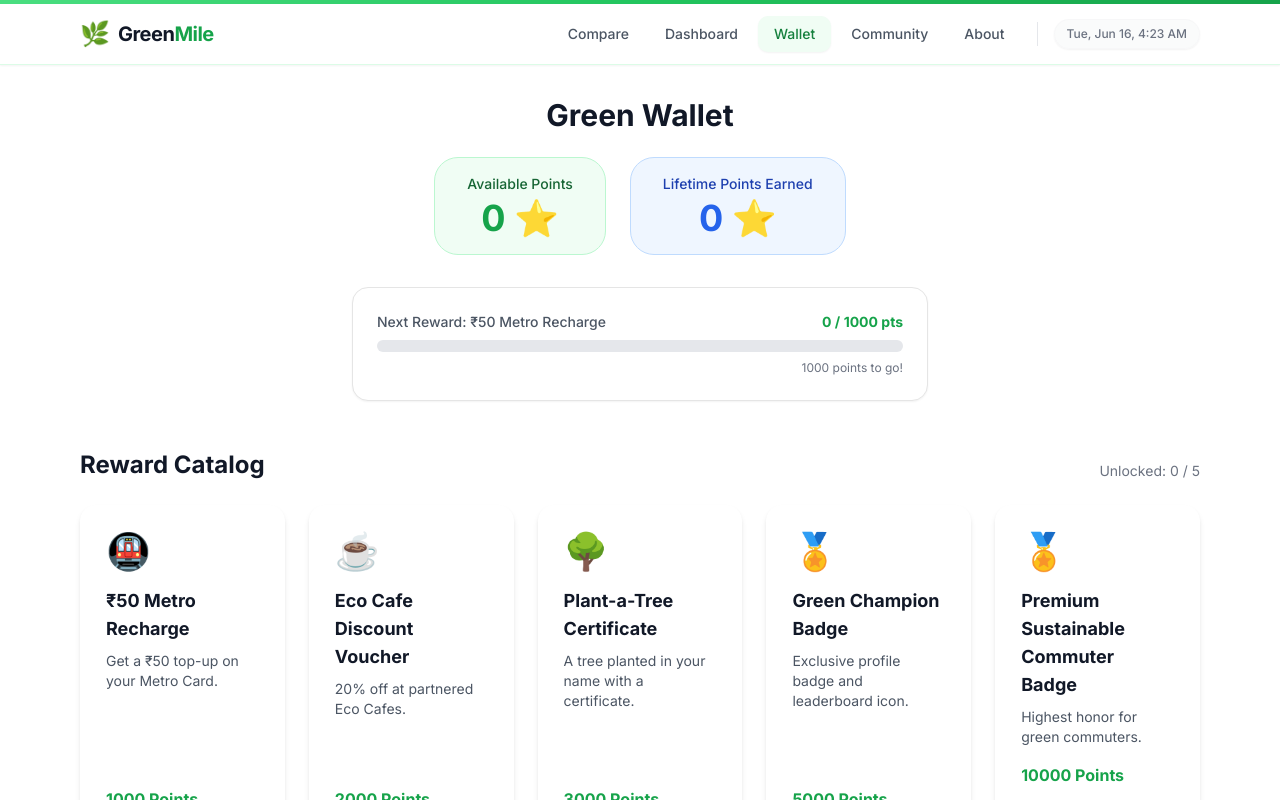
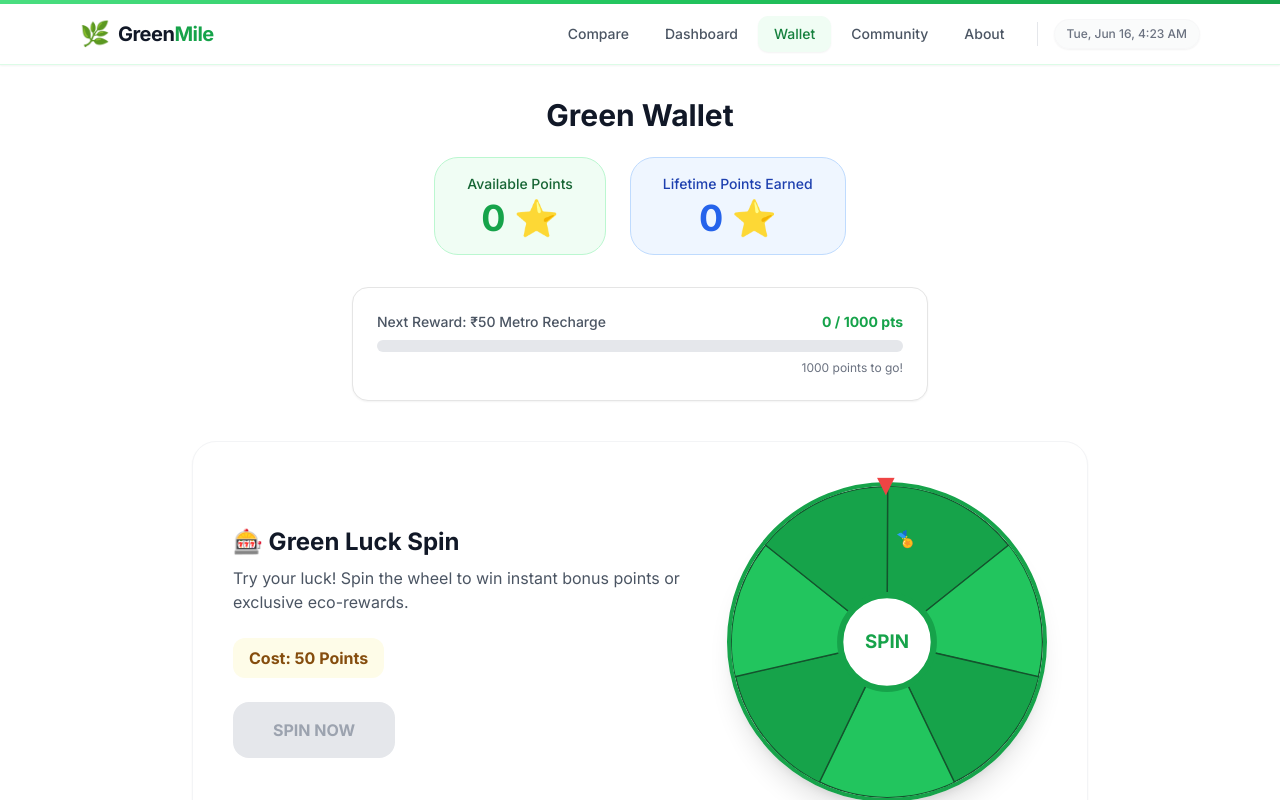
Before and after one commit to Prasanna-19-gnana/greenmile, a Next.js app: page /wallet in a window 1280 px wide. Shown: the top 800 px of the page. Built offline with nearby package versions, Linux system fonts and the light colour scheme.

Commit message:
feat: implement Luck Spin wheel inside green wallet

```diff
--- a/src/app/wallet/page.tsx
+++ b/src/app/wallet/page.tsx
@@ -11,12 +11,29 @@ const REWARD_TIERS = [
   { id: 5, title: 'Premium Sustainable Commuter Badge', points_required: 10000, description: 'Highest honor for green commuters.' }
 ];
 
+const SPIN_COST = 50;
+
+const SPIN_PRIZES = [
+  { title: 'No Reward', prob: 45, type: 'none', icon: '😢' },
+  { title: '+20 Bonus Points', prob: 20, type: 'points', value: 20, icon: '⭐' },
+  { title: '+50 Bonus Points', prob: 15, type: 'points', value: 50, icon: '🌟' },
+  { title: '₹50 Metro Recharge', prob: 8, type: 'reward', icon: '🚇' },
+  { title: 'Eco Cafe Discount', prob: 5, type: 'reward', icon: '☕' },
+  { title: 'Plant-a-Tree Certificate', prob: 5, type: 'reward', icon: '🌳' },
+  { title: 'Green Champion Badge', prob: 2, type: 'reward', icon: '🏅' },
+];
+
 export default function Wallet() {
   const [balance, setBalance] = useState(0);
   const [lifetimePoints, setLifetimePoints] = useState(0);
   const [claimedRewards, setClaimedRewards] = useState<number[]>([]);
   const [loading, setLoading] = useState(true);
   const [message, setMessage] = useState('');
+
+  // Spin State
+  const [isSpinning, setIsSpinning] = useState(false);
+  const [spinRotation, setSpinRotation] = useState(0);
+  const [spinHistory, setSpinHistory] = useState<any[]>([]);
 
   const fetchWalletData = () => {
     try {
@@ -25,9 +42,13 @@ export default function Wallet() {
       const claimedJson = localStorage.getItem('greenmile_rewards_claimed');
       const claimed = claimedJson ? JSON.parse(claimedJson) : [];
 
+      const historyJson = localStorage.getItem('greenmile_luck_spin_history');
+      const spinHist = historyJson ? JSON.parse(historyJson) : [];
+
       setBalance(currentBalance);
       setLifetimePoints(totalLifetime);
       setClaimedRewards(claimed);
+      setSpinHistory(spinHist);
     } catch (error) {
       console.error('Error fetching wallet:', error);
     } finally {
@@ -38,6 +59,11 @@ export default function Wallet() {
   useEffect(() => {
     fetchWalletData();
   }, []);
+
+  const showToast = (msg: string) => {
+    setMessage(msg);
+    setTimeout(() => setMessage(''), 4000);
+  };
 
   const handleRedeem = (rewardId: number) => {
     const reward = REWARD_TIERS.find(r => r.id === rewardId);
@@ -50,13 +76,82 @@ export default function Wallet() {
       localStorage.setItem('greenmile_wallet_points', newBalance.toString());
       localStorage.setItem('greenmile_rewards_claimed', JSON.stringify(newClaimed));
 
-      setMessage(`Success: You unlocked ${reward.title}!`);
+      showToast(`Success: You unlocked ${reward.title}!`);
       fetchWalletData();
     } else {
-      setMessage(`Error: You need ${reward.points_required - balance} more points to unlock this reward.`);
+      showToast(`Error: You need ${reward.points_required - balance} more points to unlock this reward.`);
+    }
+  };
+
+  const handleSpin = () => {
+    if (balance < SPIN_COST || isSpinning) return;
+
+    // Deduct 50 points immediately
+    const newBalance = balance - SPIN_COST;
+    setBalance(newBalance);
+    localStorage.setItem('greenmile_wallet_points', newBalance.toString());
+
+    const pointsSpent = parseInt(localStorage.getItem('greenmile_points_spent') || '0', 10);
+    localStorage.setItem('greenmile_points_spent', (pointsSpent + SPIN_COST).toString());
+
+    setIsSpinning(true);
+    setMessage('');
+
+    // Determine Result
+    const rand = Math.random() * 100;
+    let cumulativeProb = 0;
+    let selectedPrize = SPIN_PRIZES[0];
+    let prizeIndex = 0;
+
+    for (let i = 0; i < SPIN_PRIZES.length; i++) {
+      cumulativeProb += SPIN_PRIZES[i].prob;
+      if (rand <= cumulativeProb) {
+        selectedPrize = SPIN_PRIZES[i];
+        prizeIndex = i;
+        break;
+      }
     }
 
-    setTimeout(() => setMessage(''), 3000);
+    // Animate Wheel
+    // 5 full rotations (1800deg) + the offset for the selected prize slice
+    const sliceAngle = 360 / SPIN_PRIZES.length;
+    // We want the selected slice to land at the top (0 or 360 deg)
+    // The prize's center is at: prizeIndex * sliceAngle + (sliceAngle / 2)
+    // To put it at the top (which we'll define as 0deg or top of the wheel), we rotate backwards by its center
+    const targetOffset = 360 - (prizeIndex * sliceAngle + (sliceAngle / 2));
+    const newRotation = spinRotation + 1800 + targetOffset - (spinRotation % 360);
+
+    setSpinRotation(newRotation);
+
+    setTimeout(() => {
+      setIsSpinning(false);
+
+      // Process Result
+      if (selectedPrize.type === 'points' && selectedPrize.value) {
+        const afterWinBalance = newBalance + selectedPrize.value;
+        localStorage.setItem('greenmile_wallet_points', afterWinBalance.toString());
+        showToast(`Congratulations! You won ${selectedPrize.title}.`);
+      } else if (selectedPrize.type === 'reward') {
+        const currentWonJson = localStorage.getItem('greenmile_rewards_won');
+        const currentWon = currentWonJson ? JSON.parse(currentWonJson) : [];
+        currentWon.push(selectedPrize.title);
+        localStorage.setItem('greenmile_rewards_won', JSON.stringify(currentWon));
+        showToast(`Congratulations! You won ${selectedPrize.title}.`);
+      } else {
+        showToast('Better luck next time!');
+      }
+
+      // Add to history
+      const historyItem = {
+        title: selectedPrize.title,
+        icon: selectedPrize.icon,
+        timestamp: new Date().toISOString()
+      };
+      const newHistory = [historyItem, ...spinHistory].slice(0, 10); // Keep last 10
+      localStorage.setItem('greenmile_luck_spin_history', JSON.stringify(newHistory));
+
+      fetchWalletData();
+    }, 3000); // 3 second animation
   };
 
   if (loading) {
@@ -74,19 +169,18 @@ export default function Wallet() {
     return '🏅';
   };
 
-  // Calculate Progress
   const nextReward = REWARD_TIERS.find(r => !claimedRewards.includes(r.id) && balance < r.points_required);
   const progressPercentage = nextReward ? Math.min((balance / nextReward.points_required) * 100, 100) : 100;
 
   return (
     <div className="page-transition max-w-6xl mx-auto py-8 px-4">
       {message && (
-        <div className={`fixed top-4 right-4 p-4 rounded-xl shadow-lg z-50 text-white ${message.startsWith('Success') ? 'bg-green-600' : 'bg-red-500'}`}>
+        <div className={`fixed top-4 right-4 p-4 rounded-xl shadow-lg z-50 text-white transition-all ${message.includes('Better luck') || message.includes('Error') ? 'bg-red-500' : 'bg-green-600'}`}>
           {message}
         </div>
       )}
 
-      <div className="text-center mb-12">
+      <div className="text-center mb-10">
         <h1 className="text-3xl font-bold text-gray-900 mb-2">Green Wallet</h1>
 
         <div className="flex flex-col sm:flex-row justify-center gap-6 mt-6">
@@ -119,8 +213,133 @@ export default function Wallet() {
         )}
       </div>
 
+      {/* Luck Spin Section */}
+      <div className="max-w-4xl mx-auto bg-white border border-gray-100 rounded-3xl shadow-sm p-6 sm:p-10 mb-12 flex flex-col md:flex-row gap-10 items-center justify-between">
+        <div className="flex-1 text-center md:text-left">
+          <h2 className="text-2xl font-bold text-gray-900 mb-2 flex items-center justify-center md:justify-start gap-2">
+            🎰 Green Luck Spin
+          </h2>
+          <p className="text-gray-600 mb-6">Try your luck! Spin the wheel to win instant bonus points or exclusive eco-rewards.</p>
+          <div className="inline-block bg-yellow-50 text-yellow-800 font-bold px-4 py-2 rounded-xl mb-6">
+            Cost: {SPIN_COST} Points
+          </div>
+          <br/>
+          <button
+            onClick={handleSpin}
+            disabled={balance < SPIN_COST || isSpinning}
+            className={`w-full md:w-auto font-bold py-4 px-10 rounded-2xl shadow-lg transition-all ${
+              balance < SPIN_COST
+                ? 'bg-gray-200 text-gray-400 cursor-not-allowed shadow-none'
+                : isSpinning
+                  ? 'bg-green-400 text-white cursor-wait'
+                  : 'bg-green-600 hover:bg-green-500 text-white hover:scale-105 hover:shadow-green-500/30'
+            }`}
+          >
+            {isSpinning ? 'Spinning...' : 'SPIN NOW'}
+          </button>
+        </div>
+
+        {/* Spin Wheel Visual */}
+        <div className="relative w-64 h-64 sm:w-80 sm:h-80 flex-shrink-0">
+          <div className="absolute -top-4 left-1/2 -translate-x-1/2 w-8 h-8 z-10 text-red-500 text-3xl">▼</div>
+          <div
+            className="w-full h-full rounded-full border-4 border-green-600 shadow-xl overflow-hidden relative transition-transform"
+            style={{
+              transform: `rotate(${spinRotation}deg)`,
+              transitionDuration: isSpinning ? '3s' : '0s',
+              transitionTimingFunction: 'cubic-bezier(0.17, 0.67, 0.12, 0.99)'
+            }}
+          >
+            {SPIN_PRIZES.map((prize, idx) => {
+              const sliceAngle = 360 / SPIN_PRIZES.length;
+              const rotation = idx * sliceAngle;
+              return (
+                <div
+                  key={idx}
+                  className="absolute top-0 left-0 w-full h-full"
+                  style={{
+                    transform: `rotate(${rotation}deg)`,
+                    clipPath: `polygon(50% 50%, 50% 0, ${50 + 50 * Math.tan((sliceAngle / 2) * Math.PI / 180)}% 0)`
+                  }}
+                >
+                  {/* Wheel Slice Background */}
+                  <div
+                    className="absolute w-full h-full"
+                    style={{
+                      backgroundColor: idx % 2 === 0 ? '#16a34a' : '#22c55e',
+                      clipPath: `polygon(50% 50%, 100% 0, 100% 50%)`, // Base slice before rotation mask
+                      transform: `rotate(-${90 - sliceAngle/2}deg)`,
+                      transformOrigin: '50% 50%'
+                    }}
+                  ></div>
+                  <div className="absolute top-4 left-1/2 -translate-x-1/2 -translate-y-1/2 flex flex-col items-center justify-center pt-8 text-white font-bold" style={{ transform: 'rotate(0deg)'}}>
+                     <span className="text-2xl drop-shadow-md">{prize.icon}</span>
+                  </div>
+                </div>
+              )
+            })}
+
+            {/* Cleaner SVG Wheel approach for slices */}
+            <svg viewBox="0 0 100 100" className="absolute inset-0 w-full h-full">
+              {SPIN_PRIZES.map((prize, idx) => {
+                const angle = 360 / SPIN_PRIZES.length;
+                const rotateAngle = idx * angle;
+                return (
+                  <g key={idx} transform={`rotate(${rotateAngle} 50 50)`}>
+                    <path
+                      d="M 50 50 L 50 0 A 50 50 0 0 1 89.09 19.13 Z" // Approx 51.4 deg slice
+                      fill={idx % 2 === 0 ? '#16a34a' : '#22c55e'}
+                      stroke="#14532d"
+                      strokeWidth="0.5"
+                    />
+                    <text
+                      x="70"
+                      y="25"
+                      transform="rotate(25 50 50)" // center text in slice
+                      fontSize="5"
+                      fill="white"
+                      textAnchor="middle"
+                      fontWeight="bold"
+                    >
+                      {prize.icon}
+                    </text>
+                  </g>
+                );
+              })}
+              <circle cx="50" cy="50" r="15" fill="white" stroke="#16a34a" strokeWidth="2" />
+              <text x="50" y="52" fontSize="6" fontWeight="bold" fill="#16a34a" textAnchor="middle">SPIN</text>
+            </svg>
+          </div>
+        </div>
+      </div>
+
+      <div className="max-w-4xl mx-auto mb-16">
+        <h3 className="text-xl font-bold text-gray-900 mb-4">Recent Spin History</h3>
+        {spinHistory.length > 0 ? (
+          <div className="bg-white rounded-2xl shadow-sm border overflow-hidden">
+            <ul className="divide-y divide-gray-100">
+              {spinHistory.map((item, idx) => (
+                <li key={idx} className="p-4 flex items-center justify-between hover:bg-gray-50 transition-colors">
+                  <div className="flex items-center gap-3">
+                    <span className="text-2xl">{item.icon}</span>
+                    <span className="font-semibold text-gray-800">{item.title}</span>
+                  </div>
+                  <div className="text-sm text-gray-500">
+                    {new Date(item.timestamp).toLocaleString()}
+                  </div>
+                </li>
+              ))}
+            </ul>
+          </div>
+        ) : (
+          <div className="bg-gray-50 rounded-2xl border p-8 text-center text-gray-500">
+            No spins yet. Try your luck above!
+          </div>
+        )}
+      </div>
+
       <div className="mb-6 flex justify-between items-end">
-        <h2 className="text-2xl font-bold text-gray-900">Reward Catalog</h2>
+        <h2 className="text-2xl font-bold text-gray-900">Milestone Rewards Catalog</h2>
         <div className="text-sm text-gray-500">
           Unlocked: {claimedRewards.length} / {REWARD_TIERS.length}
         </div>
```
